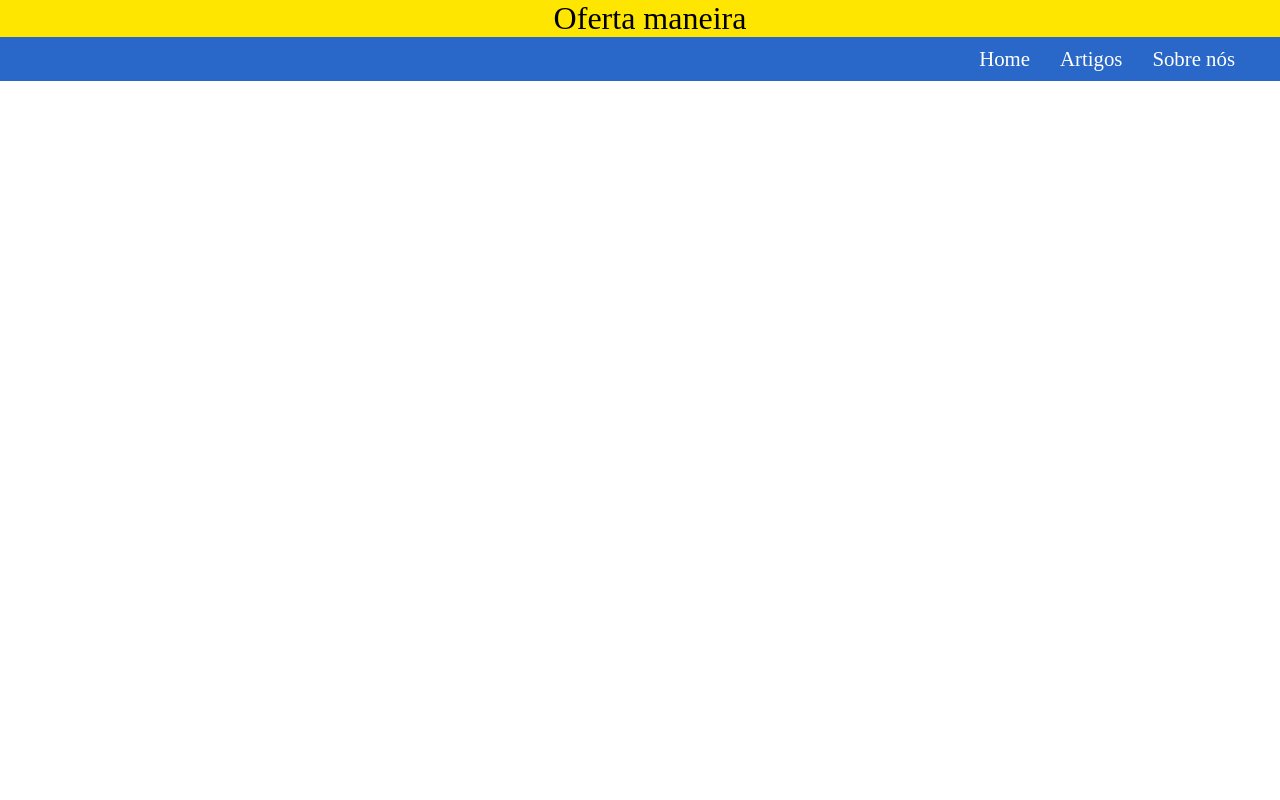
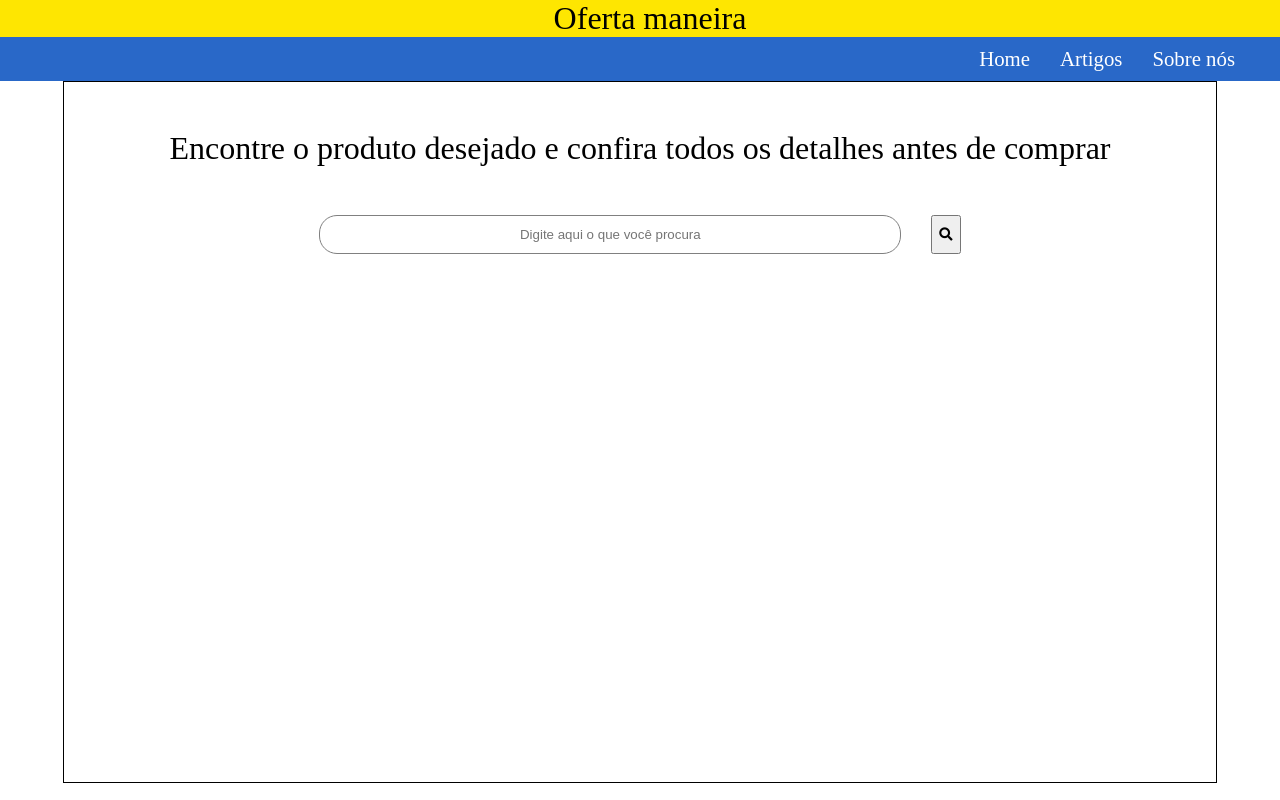
Before and after one commit to Marcos-dev-code/Projeto-2, a plain HTML site: page Site/index.html in a window 1280 px wide. Drawn offline with Linux system fonts and the light colour scheme.

Commit message:
Update index.html
continuação do projeto.

```diff
--- a/Site/index.html
+++ b/Site/index.html
@@ -21,7 +21,7 @@ figcaption, header, hgroup, menu, nav, output, ruby, section, summary, time, mar
     vertical-align:baseline;
 }
 
-/*seção do header */
+/*/////////////////////Início da seção header //////////////////////////*/
 
     /*Conteiner do logo*/
     .container-logo{
@@ -71,19 +71,67 @@ figcaption, header, hgroup, menu, nav, output, ruby, section, summary, time, mar
             margin: 10px 15px 10px 15px;
             list-style-type:none;
         }
+/*/////////////////////fim seção do header ///////////////////////////*/
+
+/*/////////////////////Início da seção Main //////////////////////////*/
+
+    /*container main*/
+    main{
+        width:90%;
+        height:700px;
+        margin:auto;
+        border: 1px solid black;
+    }
+
+    h1{
+        font-size: 2.0rem;
+        margin:3.0rem 3.0rem 3.0rem 3.0rem;
+        text-align:center;
+    }
+
+    /*container que engloba o texto e a imagem da caixa de pesquisa.*/
+    .container-caixa-de-pesquisa{
+        display:flex;
+        justify-content: center; /*para centrarlizar a caixa de pesquisa e a imagem da lupa*/
+        margin:auto;
+    }
+
+    /*caixa de pesquisa isolada da imagem*/
+    .container-caixa-de-pesquisa input {
+        border-radius: 18px;
+        color:black;
+        border:0.5px solid gray;
+        width:50%;
+        height:35px;
+        text-align:center;
+    }
+
+    /*caixa da imagem isolada da caixa de texto*/
+    .container-caixa-de-pesquisa button {
+        margin-left:30px;
+    }
+
+
+
+
+
+
+
+
 
 
 
 
 
     </style>
+    <link rel="stylesheet" href="https://cdnjs.cloudflare.com/ajax/libs/font-awesome/5.15.4/css/all.min.css">
     <title>Document</title>
 </head>
 <body>
     <header>
         <div class="container-logo">
             <div class="img-logo"><img src="" alt=""></div>
-            <div class="text-logo"><h1>Oferta maneira</h1></div>
+            <div class="text-logo"><p>Oferta maneira</p></div>
         </div>
         <div class="container-navbar">
             <nav>
@@ -95,6 +143,21 @@ figcaption, header, hgroup, menu, nav, output, ruby, section, summary, time, mar
             </nav>
         </div>
     </header>
+    <main>
+        <h1>Encontre o produto desejado e confira todos os detalhes antes de comprar</h1>
+        <div class="container-caixa-de-pesquisa">
+            <input type="text" placeholder="Digite aqui o que você procura">
+            <button type="submit">
+                <span class="fas fa-search"></span>
+            </button>
+        </div>
+
+
+
+
+
+
+    </main>
 
 </body>
 </html>
```
